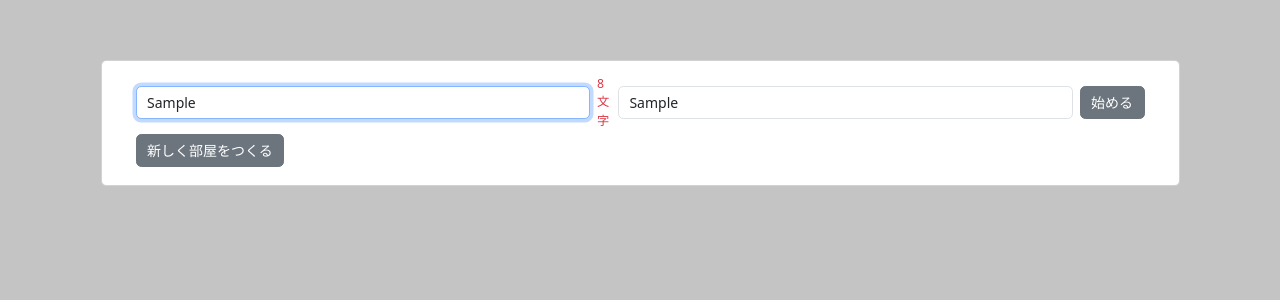
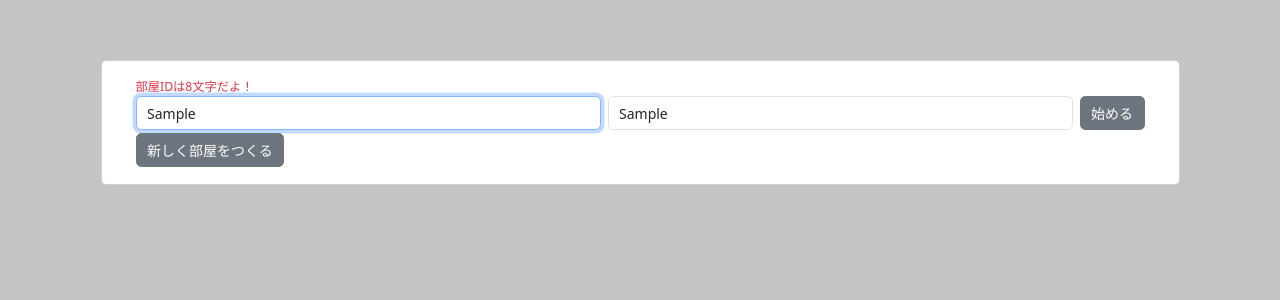
Before and after one commit to MikiKumagai/wordch, a React (Create React App) app in the folder client/: page /landing in a window 1280 px wide. Both pictures are taken after typing "Sample", "Sample" into the empty fields and a click on the button "始める". Shown: the top 300 px of the page. Built offline with nearby package versions, Linux system fonts and the light colour scheme.

Commit message:
fix validation ui

```diff
--- a/client/src/pages/Landing.js
+++ b/client/src/pages/Landing.js
@@ -45,22 +45,22 @@ export default function Landing() {
     <Container>
       <Card>
         <Card.Body>
+          {errors.roomId && <><small className="text-danger text-left">{errors.roomId.message}</small><br /></>}
+          {errors.name && <small className="text-danger text-left">{errors.name.message}</small>}
           <FormProvider {...hookForm}>
             <form onSubmit={handleSubmit(onSubmit)}>
               <Stack direction="horizontal" gap={2}>
                 <Form.Control {...register("roomId", {
-                  required: "必須",
-                  minLength: { value: 8, message: "8文字" },
-                  maxLength: { value: 8, message: "8文字" },
+                  required: "部屋IDを入力してね！",
+                  minLength: { value: 8, message: "部屋IDは8文字だよ！" },
+                  maxLength: { value: 8, message: "部屋IDは8文字だよ！" },
                   })} type="text" className="me-auto" placeholder='部屋ID'
                 />
-                {errors.roomId && <small className="text-danger text-left">{errors.roomId.message}</small>}
                 <Form.Control {...register("name", {
-                  required: "必須",
-                  maxLength: { value: 8, message: "8文字以内" },
+                  required: "名前を入力してね！",
+                  maxLength: { value: 8, message: "名前は8文字以内に決めてね！" },
                   })} type="text" className="me-auto" placeholder='名前を入力'
                 />
-                {errors.name && <small className="text-danger text-left">{errors.name.message}</small>}
                 <Button type="submit" variant="secondary" className='col-auto'>始める</Button>
               </Stack>
             </form>
--- a/client/src/pages/Player.js
+++ b/client/src/pages/Player.js
@@ -94,14 +94,13 @@ export const Player = () => {
               <form onSubmit={handleSubmit(onSubmit)}>
                 <Stack direction="horizontal" gap={3}>
                   <Form.Control {...register("answer",{
-                    required: "必須",
-                    maxLength: { value: 20, message: "20文字" },
+                    maxLength: { value: 20, message: "20文字までで考えてね！" },
                   })} type="text" className="me-auto" placeholder="ワード" />
-                  {errors.answer && <small className="text-danger text-left">{errors.answer.message}</small>}
                   <Button className='col-auto' type="submit" variant="secondary" disabled={!prepared} >送る</Button>
                 </Stack>
               </form>
             </FormProvider>
+            {errors.answer && <small className="text-danger text-left">{errors.answer.message}</small>}
           </Card.Body>
         </Card>
       </>
--- a/client/src/pages/PlayerFinal.js
+++ b/client/src/pages/PlayerFinal.js
@@ -61,14 +61,13 @@ export const PlayerFinal = () => {
             <form onSubmit={handleSubmit(onSubmit)}>
               <Stack direction="horizontal" gap={3}>
                 <Form.Control {...register("answer",{
-                  required: "必須",
-                  maxLength: { value: 20, message: "20文字" },
+                  maxLength: { value: 20, message: "20文字までで考えてね！" },
                 })} type="text" className="me-auto" placeholder="最後のワード" disabled={isSubmitted} />
-                {errors.answer && <small className="text-danger text-left">{errors.answer.message}</small>}
                 <Button className='col-auto' type="submit" variant="secondary" disabled={isSubmitted}>送る</Button>
               </Stack>
             </form>
           </FormProvider>
+          {errors.answer && <small className="text-danger text-left">{errors.answer.message}</small>}
         </Card.Body>
       </Card>
       <Card className='py-3'>
```
Also changed, not shown: 1 other file (tests, documents, lock files or other folders).
